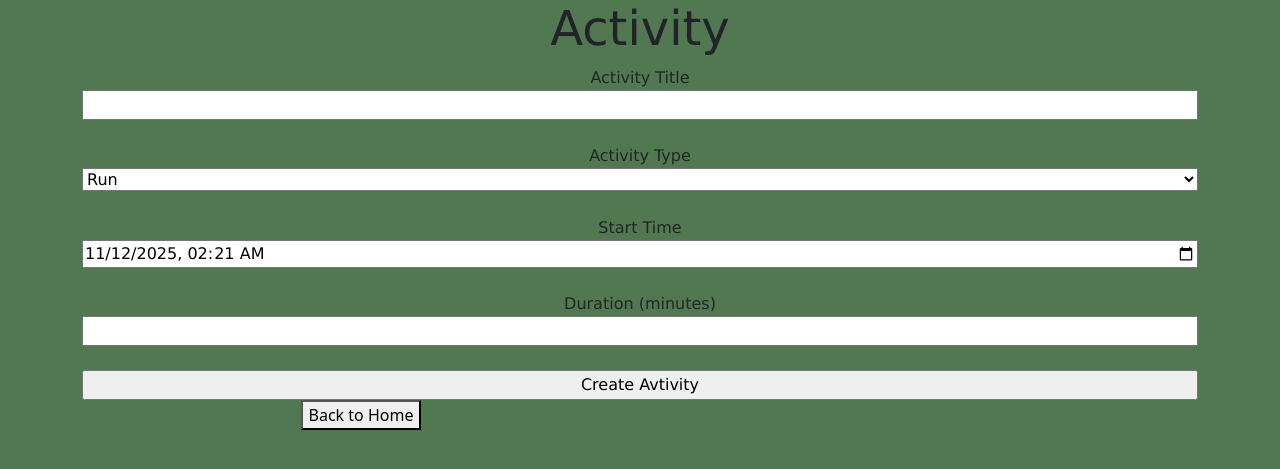
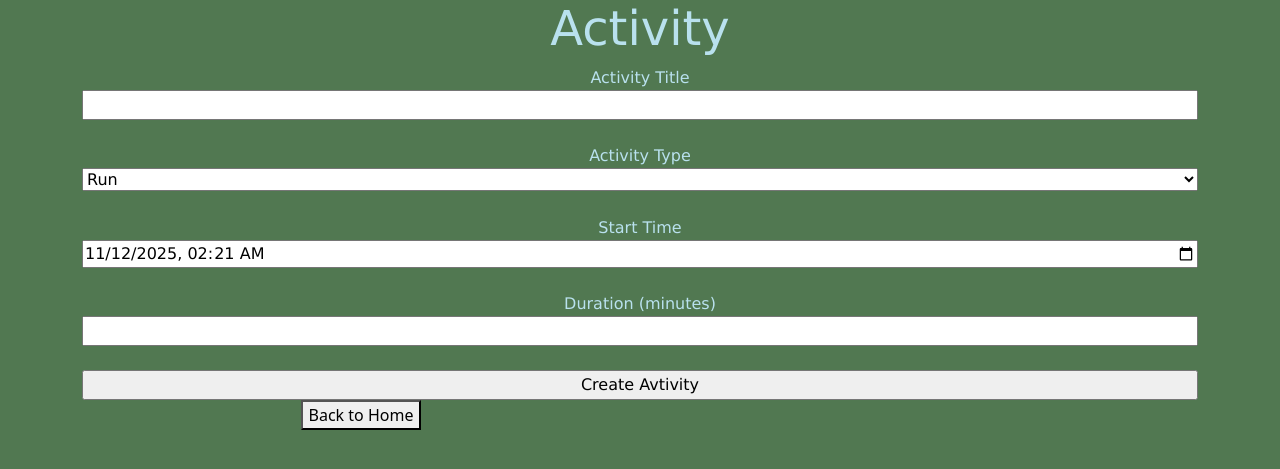
Before and after one commit to dswhaley/Route-Builder-Web-App, a Flask app: page / in a window 1280 px wide. Shown: the top 469 px of the page. Run offline with Flask 3, Linux system fonts and the light colour scheme; parts of the project's set-up code (start-up, migrations or seed data) failed here and were passed over.

Commit message:
minor cosmetic changes

```diff
--- a/app/static/styles/activity.css
+++ b/app/static/styles/activity.css
@@ -1,4 +1,4 @@
-body {background-color: rgba(81, 120, 81);}
+body {background-color: rgba(81, 120, 81); color: rgb(185, 225, 238);}
 #formSubmissions{font-family: 'Lucida Sans', 'Lucida Sans Regular', 'Lucida Grande', 'Lucida Sans Unicode', Geneva, Verdana, sans-serif; text-align: center; text-justify: initial;}
 #h{font-family: 'Lucida Sans', 'Lucida Sans Regular', 'Lucida Grande', 'Lucida Sans Unicode', Geneva, Verdana, sans-serif; text-align: center; font-size: 300%;}
 #buttons{width: 50%; text-align: center;}
```
